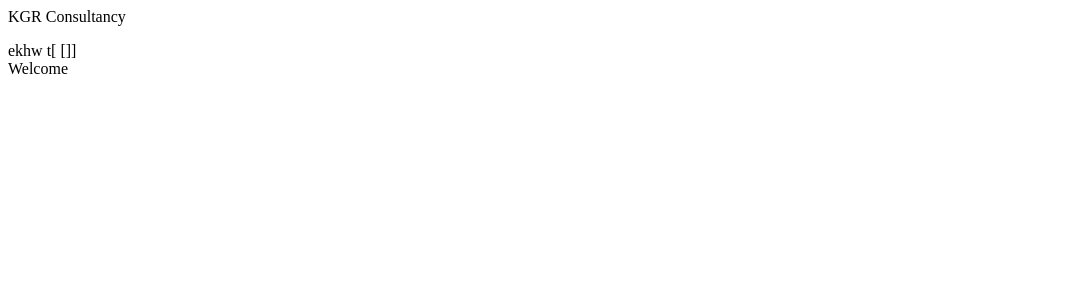
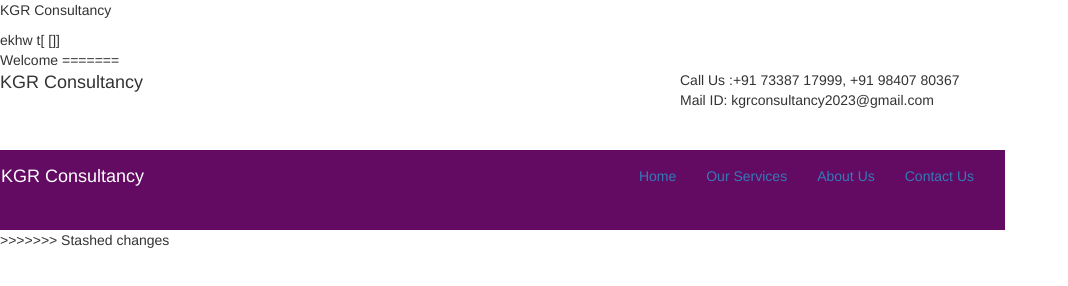
Before and after one commit to Tamilarasishobana/Kgr-Consultancy, a plain HTML site: page index.html in a window 1280 px wide. Shown: the whole page, without its empty margins (0-1068 px from the left). Drawn offline with nearby package versions, Linux system fonts and the light colour scheme.

Commit message:
Update index.html

```diff
--- a/index.html
+++ b/index.html
@@ -6,3 +6,74 @@
     </body>
 </html>
 Welcome
+=======
+<htm>
+
+  <head>
+    <title>KGR Consultancy</title>
+    <link rel="stylesheet" href="Styles/style.css">
+
+    <!-- Boostrap-->
+    <meta charset="utf-8">
+    <meta name="viewport" content="width=device-width, initial-scale=1">
+
+    <!-- <link rel="stylesheet" href="https://maxcdn.bootstrapcdn.com/bootstrap/3.4.1/css/bootstrap.min.css">
+        <script src="https://ajax.googleapis.com/ajax/libs/jquery/3.5.1/jquery.min.js"></script>
+        <script src="https://maxcdn.bootstrapcdn.com/bootstrap/3.4.1/js/bootstrap.min.js"></script> -->
+
+    <link rel="stylesheet" href="bootstrap.min.css">
+    <script src="jquery.min.js"></script>
+    <script src="bootstrap.min.js"></script>
+
+    <style>
+      body {
+        height: auto;
+        width: 990px;
+      }
+    </style>
+
+  </head>
+
+  <body>
+    <!-- Start Hearder Section-->
+    <div class="row">
+      <div class="col-md-4" style="font-size:large;">KGR Consultancy</div>
+      <div class="col-md-4"></div>
+      <div class="col-md-4">Call Us :+91 73387 17999, +91 98407 80367<br /> Mail ID: kgrconsultancy2023@gmail.com
+      </div>
+
+    </div>
+
+    <div style="width:100%;height:5%">
+    </div>
+    <!--Nav Bar-->
+    <div class="row">
+      <div style="background-color:rgb(99, 11, 99); width:100%; height:10%">
+        <nav class="navbar">
+          <div class="container-fluid">
+            <div class="navbar-header">
+              <a class="navbar-brand" style="float:left;color:white; font-size:large; " href="#">KGR Consultancy</a>
+            </div>
+            <ul class="nav navbar-nav" style="float:right;color:white">
+              <li class="active"><a href="#">Home</a></li>
+              <li><a href="#">Our Services</a></li>
+              <li><a href="#">About Us</a></li>
+              <li><a href="#">Contact Us</a></li>
+            </ul>
+          </div>
+        </nav>
+      </div>
+
+    </div>
+
+    <!-- End Header Section-->
+
+    <!-- Start Carousel Section-->
+
+    <!-- End Carousel Section-->
+
+
+  </body>
+
+  </html>
+>>>>>>> Stashed changes
```
